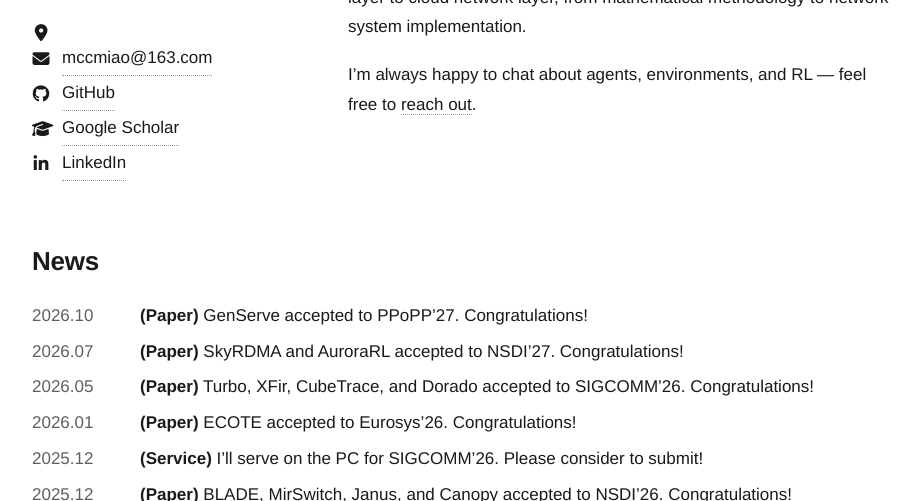
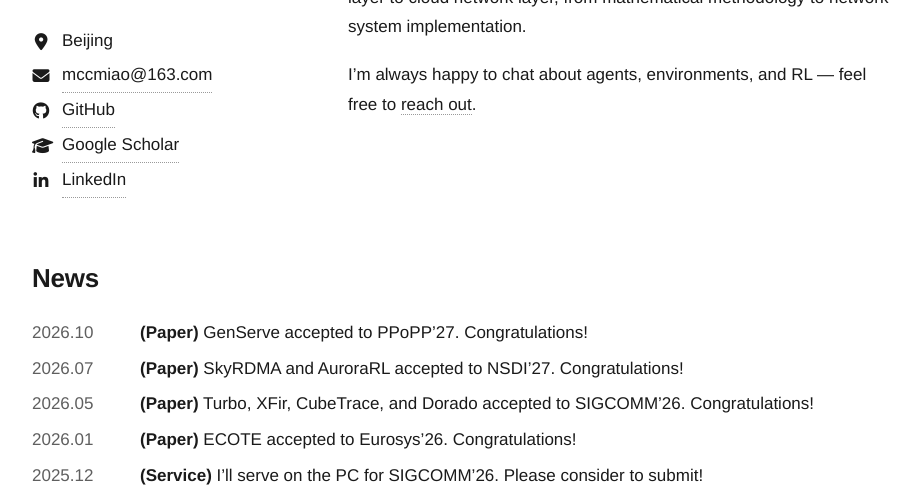
Before and after one commit to siruiZ02/siruiZ02.github.io, a Jekyll site: the page built from index.md, in a window 1280 px wide and 900 px high, cut to the strip 399-900 px from the top of the window. Shown: the whole strip, without its empty margins (174-1092 px from the left). Built offline with Jekyll 4.4.1, drawn with Linux system fonts in a browser that asks for light colours.

Commit message:
Update contact text to specify location as Beijing

```diff
--- a/_config.yml
+++ b/_config.yml
@@ -21,7 +21,7 @@ author:
 # icon 用的是 Font Awesome 6 的图标名：https://fontawesome.com/search?o=r&m=free
 contact:
   - icon: fa-solid fa-location-dot
-    text:
+    text: Beijing
   - icon: fa-solid fa-envelope
     text: mccmiao@163.com
     url: mailto:mccmiao@163.com
```
